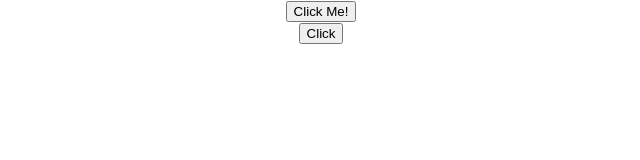
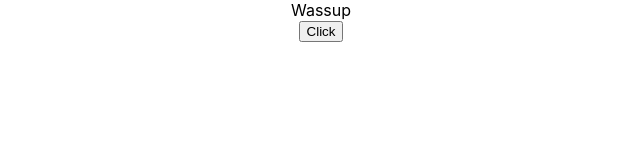
Before and after one commit to illwillgusto/hello-world, a React (Create React App) app: page / in a window 1280 px wide. Shown: the top 160 px of the page, without its empty margins (319-959 px from the left). Built offline with nearby package versions, Linux system fonts and the light colour scheme.

Commit message:
Event binding
example 1 shows how the bind method added to the onClick allows the setState method to properly work when a user selects the click button

```diff
--- a/src/App.js
+++ b/src/App.js
@@ -9,13 +9,15 @@ import Message from './Components/Message';
 import Counter from './Components/Counter';
 import FunctionClick from './Components/FunctionClick';
 import ClassClick from './Components/ClassClick';
+import EventBind from './Components/EventBind';
 
 class App extends Component {
   render() {
     return (
       <div className='App'>
-        <ClassClick />
-        <FunctionClick />
+        <EventBind />
+        {/* <ClassClick />
+        <FunctionClick /> */}
         {/* <Counter /> */}
         {/* <Greet name="Diana" heroName="Wonder Woman"/>  */}
         {/* <Message /> */}
--- /dev/null
+++ b/src/Components/EventBind.js
@@ -0,0 +1,30 @@
+import React, { Component } from 'react'
+
+class EventBind extends Component {
+
+    constructor(props) {
+      super(props)
+
+      this.state = {
+         message: 'Wassup'
+      }
+    }
+
+    clickHandler() {
+        this.setState({
+            message: 'Goodbye' // this will work with the assist of the bind method, which was added in the onClick
+        })
+        console.log(this)
+    }
+
+  render() {
+    return (
+      <div>
+        <div>{this.state.message}</div>
+        <button onClick={this.clickHandler.bind(this)}>Click</button>
+      </div>
+    )
+  }
+}
+
+export default EventBind
```
